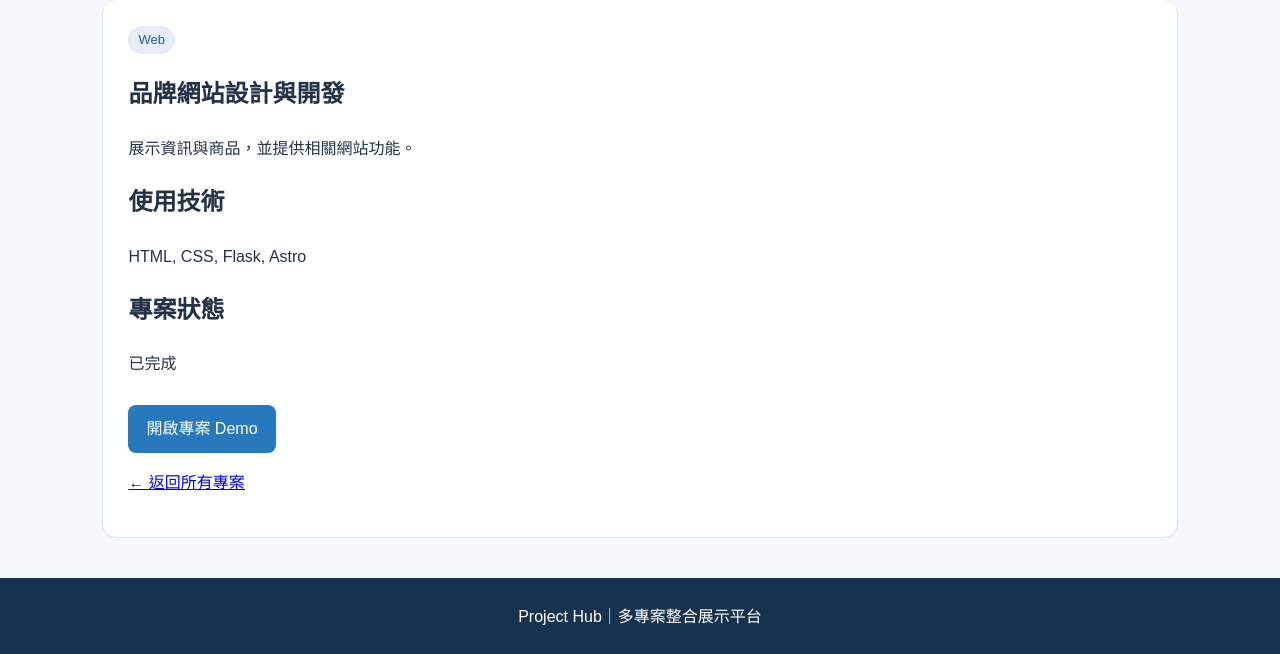
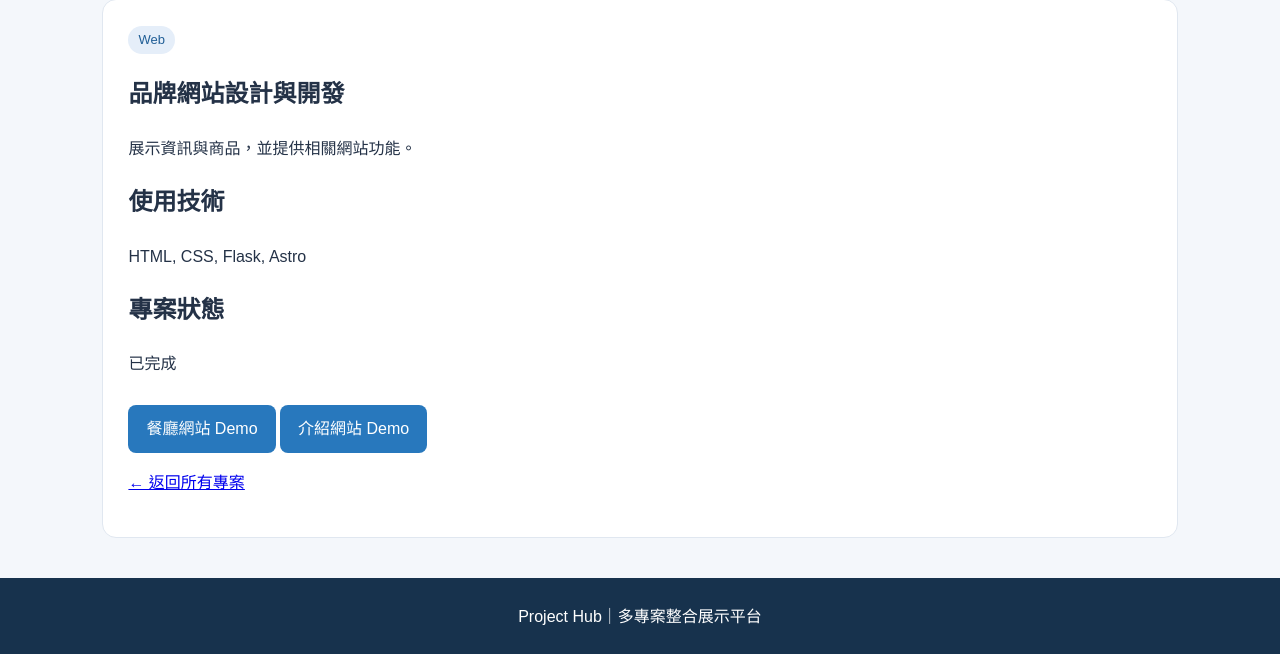
Before and after one commit to super9611513/DevPortfolio-Hub, a Flask app: page /project/1 in a window 1280 px wide. Shown: the part 111-765 px from the top of the page. Run offline with Flask 3, Linux system fonts and the light colour scheme; data comes from the database, SQL or seed files in the repository.

Commit message:
Add files via upload

```diff
--- a/templates/project_detail.html
+++ b/templates/project_detail.html
@@ -20,14 +20,27 @@
     <h2>專案狀態</h2>
     <p>{{ project["status"] }}</p>
 
+    {% set has_two = project["demo_url"] and project["demo_url_2"] %}
+
     {% if project["demo_url"] %}
     <a class="button"
        href="{{ project['demo_url'] }}"
        target="_blank"
        rel="noopener noreferrer">
-        開啟專案 Demo
+        {{ "餐廳網站 Demo" if has_two else "開啟專案 Demo" }}
     </a>
-    {% else %}
+    {% endif %}
+
+    {% if project["demo_url_2"] %}
+    <a class="button"
+       href="{{ project['demo_url_2'] }}"
+       target="_blank"
+       rel="noopener noreferrer">
+        {{ "介紹網站 Demo" if has_two else "開啟專案 Demo" }}
+    </a>
+    {% endif %}
+
+    {% if not project["demo_url"] and not project["demo_url_2"] %}
     <p>Demo 網址尚未提供。</p>
     {% endif %}
 
```
